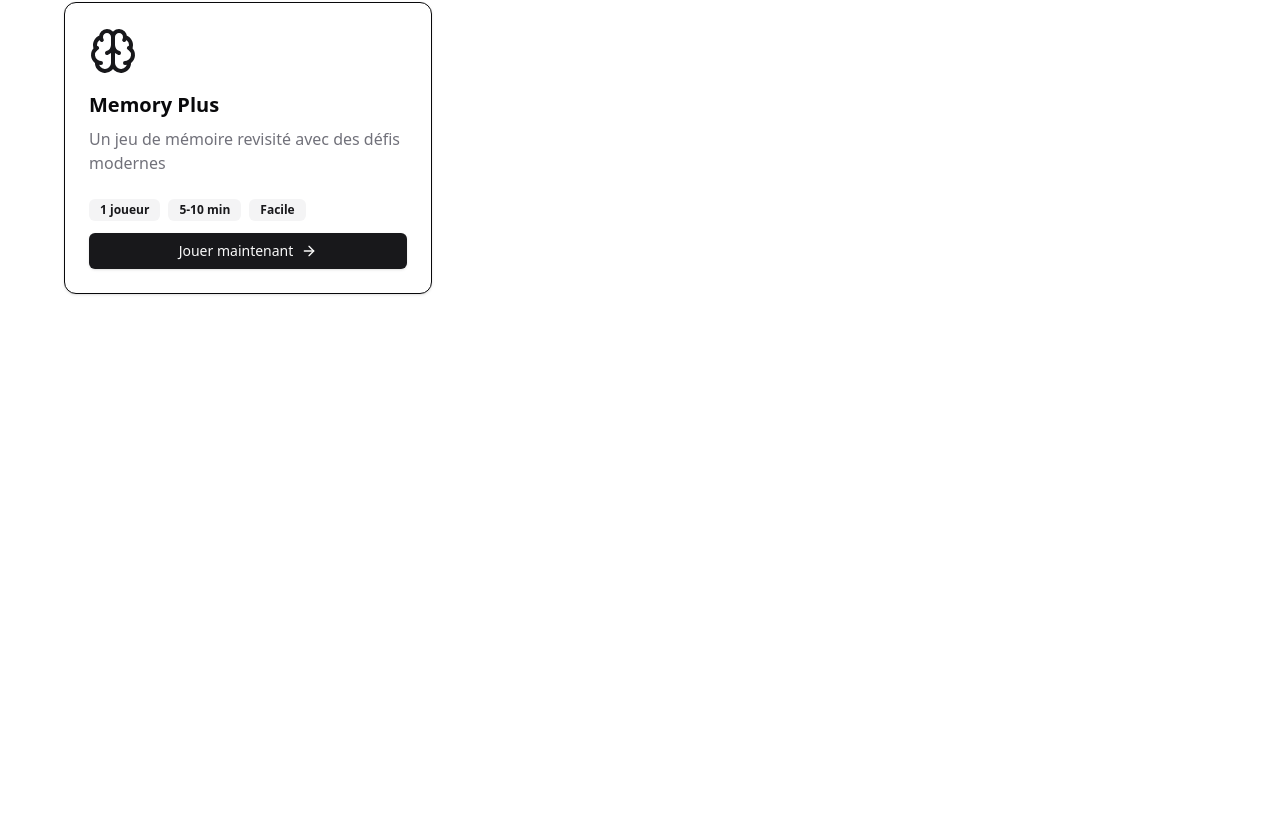
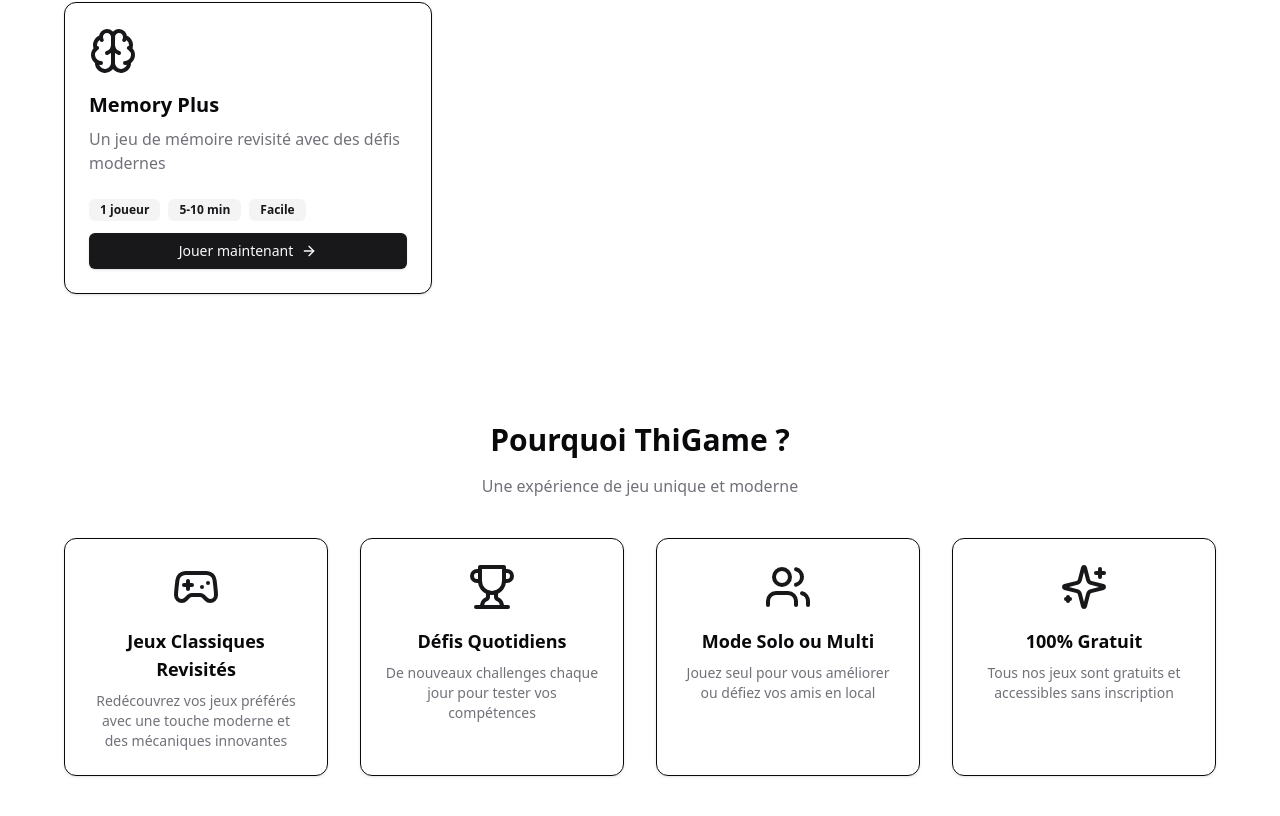
Before and after one commit to ThibaultG94/thigame-react, a React (Vite) app: page / in a window 1280 px wide. Shown: the part 578-1394 px from the top of the page. Before the commit the page ends 960 px from the top, so only its background shows below. Built offline with nearby package versions, Linux system fonts and the light colour scheme.

Commit message:
Added Features component with a presentation of the game's features, including icons and descriptions for each feature.

```diff
--- a/src/pages/home/components/Features.jsx
+++ b/src/pages/home/components/Features.jsx
@@ -1,3 +1,59 @@
-const Features = () => {};
+import { Gamepad2, Sparkles, Trophy, Users } from "lucide-react";
+import { Section } from "../../../components/layout/Section";
+import { Card, CardContent } from "../../../components/ui/card";
+
+const features = [
+  {
+    icon: Gamepad2,
+    title: "Jeux Classiques Revisités",
+    description:
+      "Redécouvrez vos jeux préférés avec une touche moderne et des mécaniques innovantes",
+  },
+  {
+    icon: Trophy,
+    title: "Défis Quotidiens",
+    description:
+      "De nouveaux challenges chaque jour pour tester vos compétences",
+  },
+  {
+    icon: Users,
+    title: "Mode Solo ou Multi",
+    description: "Jouez seul pour vous améliorer ou défiez vos amis en local",
+  },
+  {
+    icon: Sparkles,
+    title: "100% Gratuit",
+    description: "Tous nos jeux sont gratuits et accessibles sans inscription",
+  },
+];
+
+const Features = () => {
+  return (
+    <Section id="features" centered>
+      <div className="text-center mb-10">
+        <h2 className="text-3xl font-bold mb-4">Pourquoi ThiGame ?</h2>
+        <p className="text-muted-foreground">
+          Une expérience de jeu unique et moderne
+        </p>
+      </div>
+      <div className="grid sm:grid-cols-2 lg:grid-cols-4 gap-8">
+        {features.map((feature, index) => {
+          const IconComponent = feature.icon;
+          return (
+            <Card key={index} className="bg-background/50 backdrop-blur-sm">
+              <CardContent className="p-6 text-center">
+                <IconComponent className="w-12 h-12 text-primary mx-auto mb-4" />
+                <h3 className="text-lg font-semibold mb-2">{feature.title}</h3>
+                <p className="text-muted-foreground text-sm">
+                  {feature.description}
+                </p>
+              </CardContent>
+            </Card>
+          );
+        })}
+      </div>
+    </Section>
+  );
+};
 
 export default Features;
```
